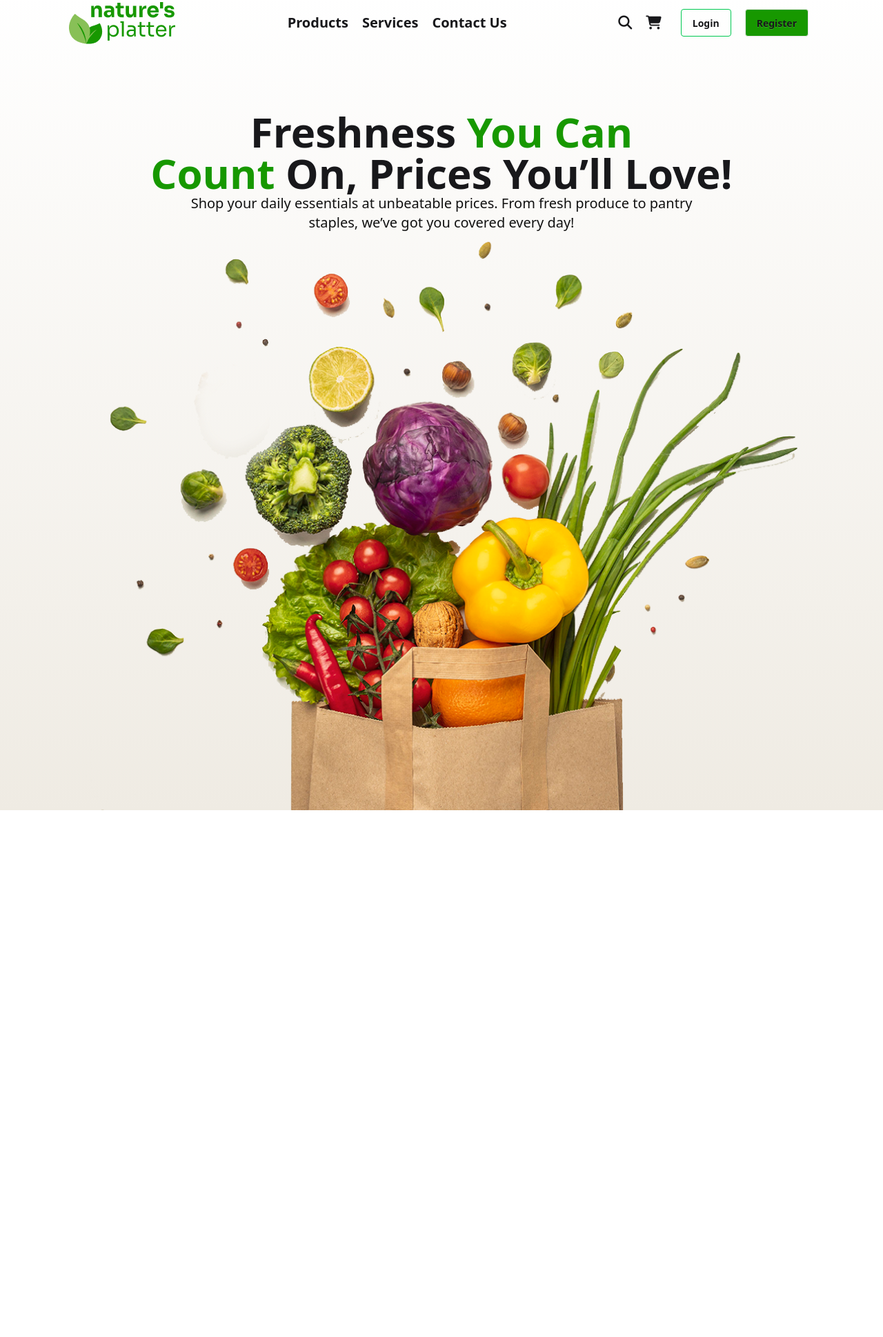
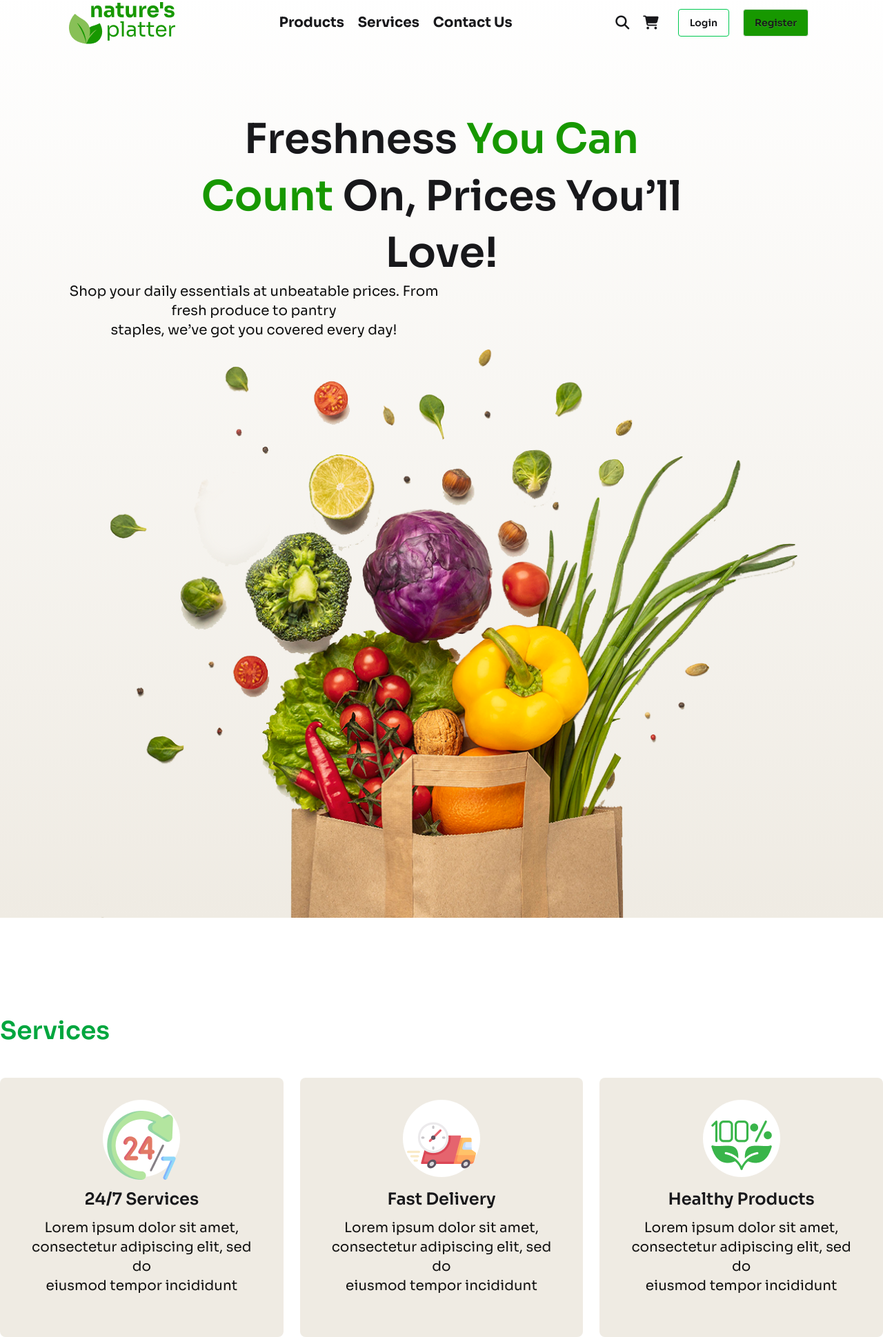
Before and after one commit to tajcreator/Assignment-Projects-3, a plain HTML site: page index.html in a window 1280 px wide. Shown: the part 15-1954 px from the top of the page at 69% size. Before the commit the page ends 1190 px from the top, so only its background shows below. Drawn offline with nearby package versions, Linux system fonts and the light colour scheme.

Commit message:
services point

```diff
--- a/index.html
+++ b/index.html
@@ -29,7 +29,8 @@
       crossorigin="anonymous"
       referrerpolicy="no-referrer"
     />
-
+    <!-- CSS main link -->
+    <link rel="stylesheet" href="style.css" />
     <title>My website</title>
   </head>
   <body class="sora-font">
@@ -106,18 +107,82 @@
 
         <!-- text and image section -->
         <div class="w-full mt-20">
-           <h1 class="text-6xl font-semibold text-center">
-            Freshness <span class="text-[#179800]">You Can <br> Count</span>
+          <h1
+            class="text-4xl font-semibold text-center leading-10 px-5 lg:text-6xl lg:px-32 lg:leading-snug"
+          >
+            Freshness
+            <span class="text-[#179800]"
+              >You Can <br />
+              Count</span
+            >
 
-             On, Prices You’ll Love!
-           </h1>
-           <p class="text-[#111111] text-center text-xl font-normal">Shop your daily essentials at unbeatable prices. From fresh produce to pantry <br> staples, we’ve got you covered every day!</p>
+            On, Prices You’ll Love!
+          </h1>
+          <p class="text-[#111111] text-center text-xl max-w-xl font-normal">
+            Shop your daily essentials at unbeatable prices. From fresh produce
+            to pantry <br />
+            staples, we’ve got you covered every day!
+          </p>
 
-           <img class="mx-auto" src="c2-assets/hero-vegetables.png" alt="">
+          <img class="mx-auto" src="c2-assets/hero-vegetables.png" alt="" />
         </div>
       </div>
+
     </main>
 
+    <section class="container mx-auto mt-36" >
+      <h1 class="text-green-600 text-2xl  font-semibold lg:text-4xl" >Services</h1>
 
+      <!-- Title -->
+       <div class=" grid grid lg:grid-cols-3 gap-6  text-center mt-12" >
+        <!-- services-1 -->
+        <div class=" bg-[#EFEBE3] rounded-lg py-8 ">
+
+           <div class="w-28 h-28 bg-white  rounded-full mx-auto ">
+            <img class="mx-auto pt-4 " src="c2-assets/service.png" alt="">
+           </div>
+
+            <div class="p-4">
+             <h2 class="font-semibold lg:text-2xl text-center text-xl" > 24/7 Services </h2>
+             <p class="text base py-3  text-[#111111] text-center lg:text-xl lg:px-5 px-16 ">Lorem ipsum dolor sit amet, <br> consectetur adipiscing elit, sed do <br> eiusmod tempor incididunt </p>
+            </div>
+         </div>
+
+          <!-- services-2 -->
+        <div class=" bg-[#EFEBE3] rounded-lg py-8 ">
+
+          <div class="w-28 h-28 bg-white  rounded-full mx-auto ">
+           <img class="mx-auto pt-4 " src="c2-assets/delivery.png" alt="">
+          </div>
+
+           <div class="p-4">
+            <h2 class="font-semibold lg:text-2xl text-center text-xl" > Fast Delivery </h2>
+            <p class="text base py-3  text-[#111111] text-center lg:text-xl lg:px-5 px-16 ">Lorem ipsum dolor sit amet, <br> consectetur adipiscing elit, sed do <br> eiusmod tempor incididunt </p>
+           </div>
+        </div>
+
+         <!-- services-3 -->
+         <div class=" bg-[#EFEBE3] rounded-lg py-8 ">
+
+          <div class="w-28 h-28 bg-white  rounded-full mx-auto ">
+           <img class="mx-auto pt-4 " src="c2-assets/healthy.png" alt="">
+          </div>
+
+           <div class="p-4">
+            <h2 class="font-semibold lg:text-2xl text-center text-xl" > Healthy Products  </h2>
+            <p class="text base py-3  text-[#111111] text-center lg:text-xl lg:px-5 px-16 ">Lorem ipsum dolor sit amet, <br> consectetur adipiscing elit, sed do <br> eiusmod tempor incididunt </p>
+           </div>
+        </div>
+
+
+        </div>
+
+
+
+
+
+
+
+     </section >
   </body>
 </html>
```
